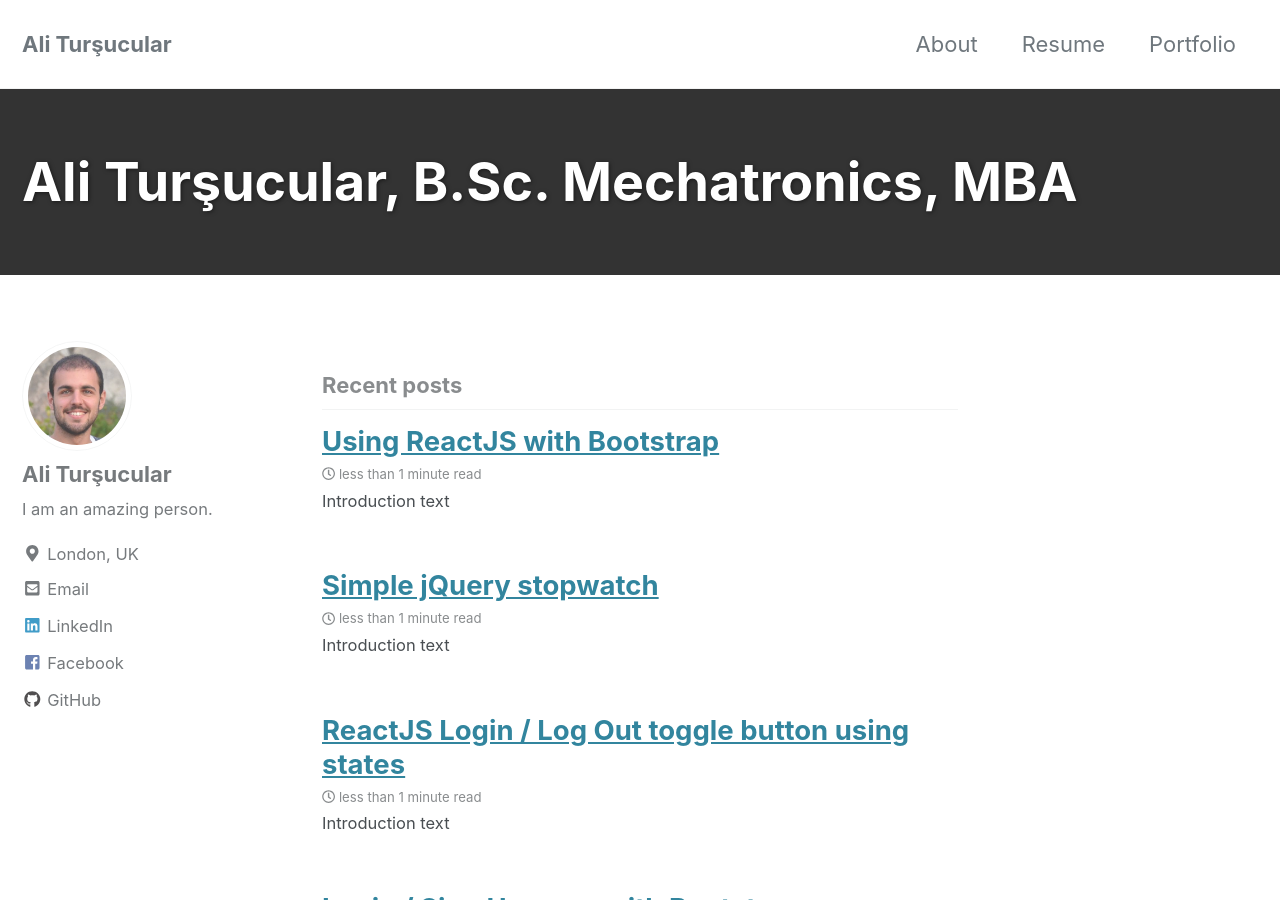
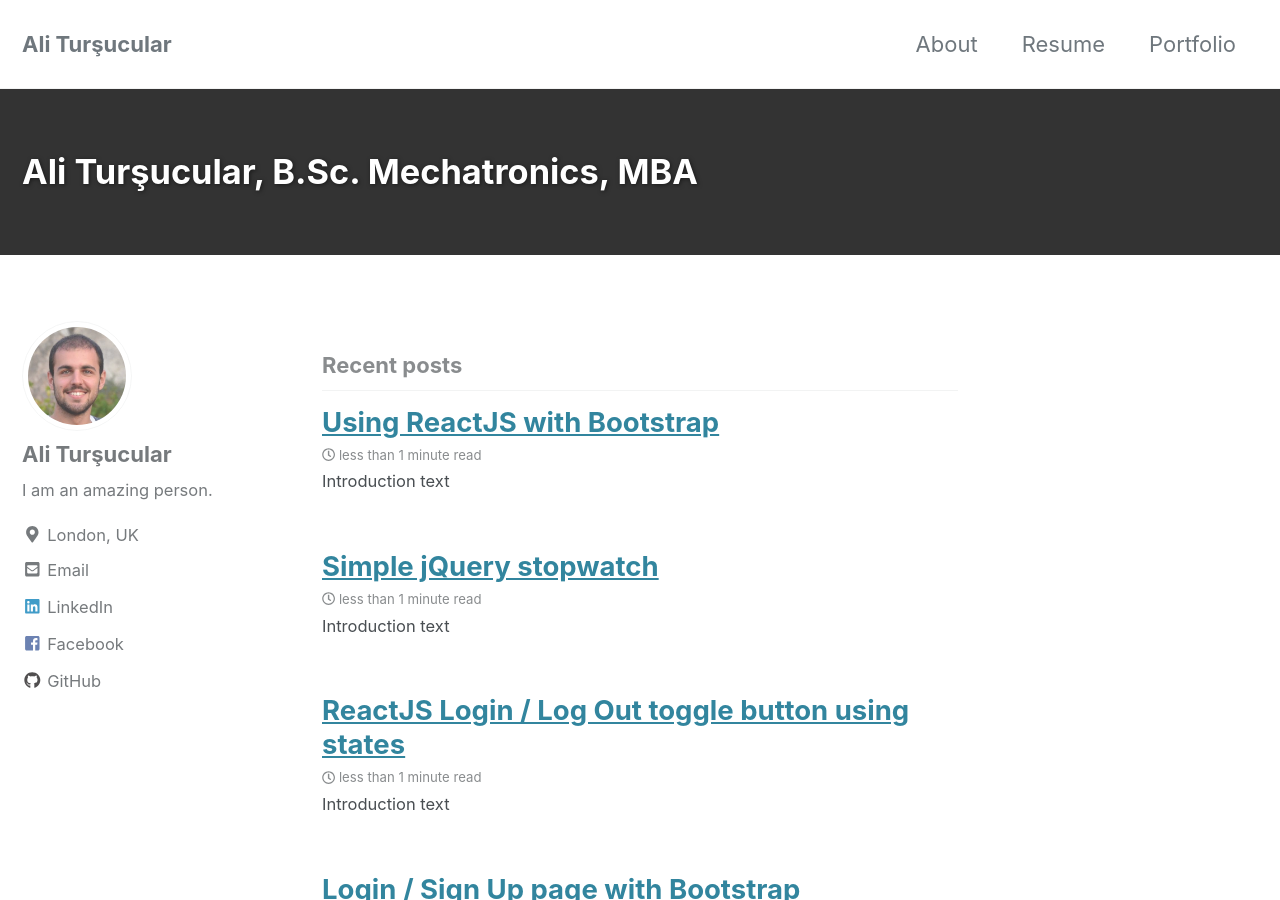
Before and after one commit to alitursucular/alitursucular.github.io, a Jekyll site: the page built from index.html, in a window 1280 px wide and 900 px high. Built offline with Jekyll 4.4.1, drawn with Linux system fonts in a browser that asks for light colours; cached includes are drawn as plain includes; the list of posts is cut into pages by our own code.

Commit message:
Page title font size fix

```diff
--- a/_sass/minimal-mistakes/_page.scss
+++ b/_sass/minimal-mistakes/_page.scss
@@ -173,10 +173,10 @@
     }
 
     .page__title {
-      font-size: $type-size-5;
+      font-size: $type-size-2;
 
       @include breakpoint($small) {
-        font-size: $type-size-1;
+        font-size: $type-size-3;
       }
     }
   }
```
